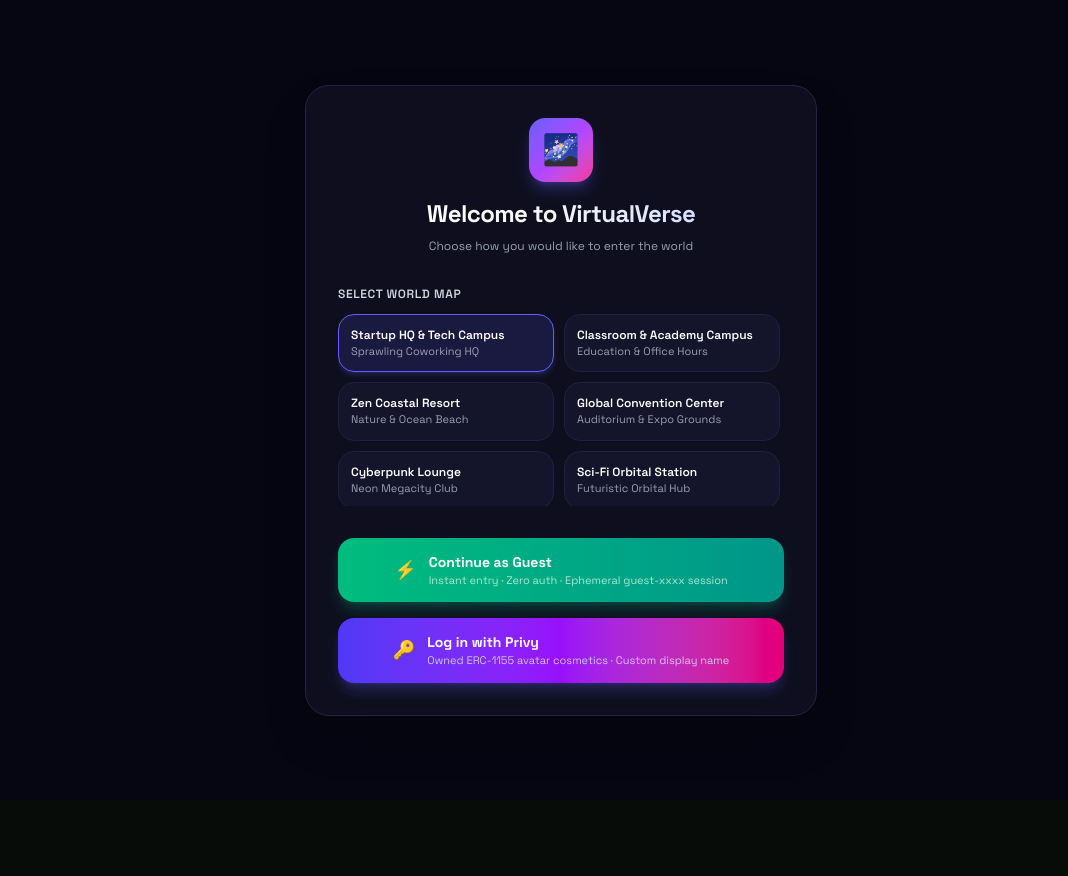
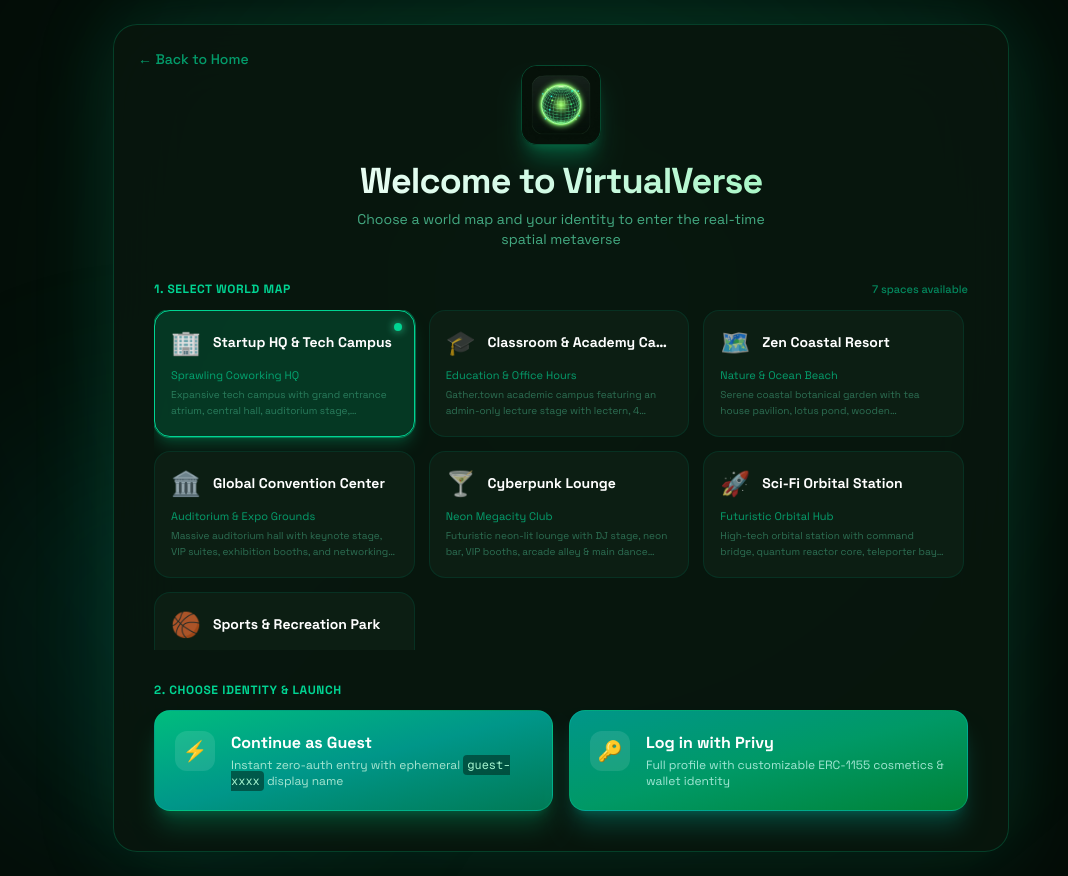
Before and after one commit to tmanas06/metaspace, a Next.js app in the folder virtualverse-web/: page / in a window 1280 px wide. Both pictures are taken after a click on the button "Launch World →". Shown: the whole page, without its empty margins (79-1147 px from the left). Before the commit the page ends 800 px from the top, so only its background shows below. Built offline with nearby package versions, Linux system fonts and the light colour scheme; no server answers.

Commit message:
Fix: Pass livekit state to VideoOverlay for remote video display
The VideoOverlay was receiving an empty Map for remoteVideoElements instead of the actual livekit state. Now passing livekit.remoteVideoElements so other players' videos are displayed when in proximity.

```diff
--- a/virtualverse-web/src/components/VirtualWorld.tsx
+++ b/virtualverse-web/src/components/VirtualWorld.tsx
@@ -192,12 +192,27 @@ export function VirtualWorld({ onBack }: { onBack?: () => void }) {
     }
   };
 
+  const [isSidebarCollapsed, setIsSidebarCollapsed] = useState(false);
+
   const handleLeave = () => {
     colyseus.disconnect();
     import("@/lib/livekit").then(({ liveKitManager }) => {
       liveKitManager.disconnectProximityRoom();
     });
     setJoined(false);
+  };
+
+  const handleSidebarCollapse = (collapsed: boolean) => {
+    setIsSidebarCollapsed(collapsed);
+    const newWidth = collapsed ? 48 : 220;
+    setSidebarWidth(newWidth);
+    setTimeout(() => {
+      window.dispatchEvent(new Event("resize"));
+    }, 260);
+  };
+
+  const handleToggleSidebar = () => {
+    handleSidebarCollapse(!isSidebarCollapsed);
   };
 
   if (!joined) {
@@ -210,6 +225,7 @@ export function VirtualWorld({ onBack }: { onBack?: () => void }) {
         selectedMapData={selectedMapData}
         onSelectMap={setSelectedMapData}
         authenticated={authenticated}
+        onBack={onBack}
       />
     );
   }
@@ -219,7 +235,7 @@ export function VirtualWorld({ onBack }: { onBack?: () => void }) {
       style={{
         position: "fixed",
         inset: 0,
-        background: "#0d0d1a",
+        background: "#050b07",
         overflow: "hidden",
       }}
     >
@@ -234,6 +250,8 @@ export function VirtualWorld({ onBack }: { onBack?: () => void }) {
             bottom: 0,
             width: sidebarWidth,
             zIndex: 20,
+            transition: "width 0.25s cubic-bezier(0.16, 1, 0.3, 1)",
+            overflow: "hidden",
           }}
         >
           <PlayerSidebar
@@ -244,6 +262,7 @@ export function VirtualWorld({ onBack }: { onBack?: () => void }) {
             onOpenControls={() => setIsControlsOpen(true)}
             onOpenPermissions={() => setIsPermissionsOpen(true)}
             onLeave={handleLeave}
+            onCollapsedChange={handleSidebarCollapse}
           />
         </div>
       )}
@@ -255,7 +274,7 @@ export function VirtualWorld({ onBack }: { onBack?: () => void }) {
           top: 0,
           right: 0,
           bottom: 0,
-          left: sidebarWidth,
+          left: isMobile ? 0 : sidebarWidth,
           display: "flex",
           flexDirection: "column",
           transition: "left 0.25s cubic-bezier(0.16, 1, 0.3, 1)",
@@ -272,6 +291,8 @@ export function VirtualWorld({ onBack }: { onBack?: () => void }) {
           onOpenPermissions={() => setIsPermissionsOpen(true)}
           onOpenAvatarCustomizer={() => setIsAvatarModalOpen(true)}
           onLeave={handleLeave}
+          onToggleSidebar={handleToggleSidebar}
+          isSidebarCollapsed={isSidebarCollapsed}
         />
 
         {/* Game Canvas Container */}
@@ -280,7 +301,8 @@ export function VirtualWorld({ onBack }: { onBack?: () => void }) {
 
           {/* Floating Proximity Video Tiles (top-right of canvas) */}
           <VideoOverlay
-            remoteVideoElements={new Map()}
+            livekitState={livekit}
+            remoteVideoElements={livekit.remoteVideoElements}
             username={username}
             onOpenMapSelector={() => setIsMapModalOpen(true)}
             onOpenControls={() => setIsControlsOpen(true)}
@@ -338,9 +360,18 @@ interface EntryChoiceScreenProps {
   selectedMapData: MapPresetData;
   onSelectMap: (map: MapPresetData) => void;
   authenticated: boolean;
+  onBack?: () => void;
 }
 
-const MAP_ACCENTS = ["#6366f1", "#8b5cf6", "#ec4899", "#10b981", "#f59e0b", "#3b82f6", "#14b8a6"];
+const MAP_ICONS: Record<string, string> = {
+  startup_office: "🏢",
+  classroom: "🎓",
+  coastal_resort: "🌴",
+  event_hall: "🏛️",
+  cyberpunk_lounge: "🍸",
+  scifi_station: "🚀",
+  playground: "🏀",
+};
 
 function EntryChoiceScreen({
   onGuestJoin,
@@ -350,62 +381,105 @@ function EntryChoiceScreen({
   selectedMapData,
   onSelectMap,
   authenticated,
+  onBack,
 }: EntryChoiceScreenProps) {
   return (
-    <div className="fixed inset-0 bg-[#060612] text-white flex items-center justify-center p-4 overflow-y-auto">
-      <div className="w-full max-w-lg bg-[#0e0e1e] border border-[#242445] rounded-3xl p-8 shadow-2xl relative">
-        <div className="text-center mb-8">
-          <div className="w-16 h-16 mx-auto mb-4 rounded-2xl bg-gradient-to-br from-indigo-500 via-purple-500 to-pink-500 flex items-center justify-center shadow-lg shadow-indigo-500/30 text-3xl">
-            🌌
+    <div className="fixed inset-0 bg-[#040c07] text-white flex items-center justify-center p-4 sm:p-6 overflow-y-auto relative">
+      {/* Dynamic ambient radial glows */}
+      <div className="absolute top-1/3 left-1/2 -translate-x-1/2 -translate-y-1/2 w-[800px] h-[800px] bg-emerald-500/12 rounded-full blur-[140px] pointer-events-none" />
+      <div className="absolute bottom-10 left-10 w-[400px] h-[400px] bg-teal-500/10 rounded-full blur-[100px] pointer-events-none" />
+
+      <div className="w-full max-w-4xl bg-[#08170e]/90 border border-emerald-500/25 backdrop-blur-2xl rounded-3xl p-6 sm:p-10 shadow-[0_0_80px_rgba(16,185,129,0.2)] relative z-10 my-auto">
+        {onBack && (
+          <button
+            onClick={onBack}
+            className="absolute top-6 left-6 text-xs sm:text-sm text-emerald-400/70 hover:text-emerald-300 flex items-center gap-1.5 transition-colors font-medium cursor-pointer"
+          >
+            ← Back to Home
+          </button>
+        )}
+
+        <div className="text-center mb-8 mt-2 sm:mt-0">
+          <div className="w-16 h-16 sm:w-20 sm:h-20 mx-auto mb-4 rounded-2xl overflow-hidden border border-emerald-500/30 shadow-xl shadow-emerald-500/30">
+            <img src="/virtualverse-icon.jpg" alt="VirtualVerse" className="w-full h-full object-cover" />
           </div>
-          <h1 className="text-2xl font-extrabold tracking-tight bg-gradient-to-r from-white via-gray-100 to-indigo-200 bg-clip-text text-transparent">
+          <h1 className="text-3xl sm:text-4xl font-black tracking-tight bg-gradient-to-r from-white via-emerald-100 to-green-300 bg-clip-text text-transparent">
             Welcome to VirtualVerse
           </h1>
-          <p className="text-xs text-gray-400 mt-2">
-            Choose how you would like to enter the world
+          <p className="text-xs sm:text-sm text-emerald-300/70 mt-2 max-w-md mx-auto">
+            Choose a world map and your identity to enter the real-time spatial metaverse
           </p>
         </div>
 
-        {/* Map Selection */}
+        {/* Map Selection Grid */}
         <div className="mb-8">
-          <label className="block text-xs font-semibold text-gray-300 uppercase tracking-wider mb-3">
-            Select World Map
+          <div className="flex items-center justify-between mb-3">
+            <label className="text-xs font-bold text-emerald-400 uppercase tracking-wider">
+              1. Select World Map
             </label>
-          <div className="grid grid-cols-2 gap-2.5 max-h-48 overflow-y-auto pr-1">
-            {presets.map((preset, i) => {
-              const accent = MAP_ACCENTS[i % MAP_ACCENTS.length];
+            <span className="text-[11px] text-emerald-400/60 font-medium">
+              {presets.length} spaces available
+            </span>
+          </div>
+
+          <div className="grid grid-cols-1 sm:grid-cols-2 md:grid-cols-3 gap-3.5 max-h-[340px] overflow-y-auto pr-1">
+            {presets.map((preset) => {
               const isSelected = (preset.id || preset.name) === (selectedMapData.id || selectedMapData.name);
+              const mapIcon = MAP_ICONS[preset.id] || preset.icon || "🗺️";
+
               return (
                 <button
                   key={preset.id || preset.name}
                   type="button"
                   onClick={() => onSelectMap(preset)}
-                  className={`p-3 rounded-2xl border text-left transition-all relative ${
+                  className={`p-4 rounded-2xl border text-left transition-all duration-200 relative group cursor-pointer ${
                     isSelected
-                      ? "border-indigo-500 bg-indigo-500/15 text-white shadow-md shadow-indigo-500/20"
-                      : "border-[#202040] bg-[#14142b] text-gray-400 hover:border-gray-600 hover:text-white"
+                      ? "border-emerald-400 bg-emerald-500/20 text-white shadow-lg shadow-emerald-500/25 ring-1 ring-emerald-400/40"
+                      : "border-emerald-900/40 bg-[#0c1e13] text-emerald-300/70 hover:border-emerald-500/40 hover:bg-[#0e2417] hover:text-white"
                   }`}
                 >
-                  <div className="font-semibold text-xs text-white truncate">{preset.name}</div>
-                  <div className="text-[11px] text-gray-400 truncate">{preset.theme || "Spatial Map"}</div>
+                  <div className="flex items-center gap-3 mb-2">
+                    <span className="text-2xl">{mapIcon}</span>
+                    <div className="font-bold text-xs sm:text-sm text-white truncate leading-tight">
+                      {preset.name}
+                    </div>
+                  </div>
+                  <div className="text-[11px] text-emerald-400/70 truncate mb-1">
+                    {preset.theme || "Spatial Map"}
+                  </div>
+                  {preset.description && (
+                    <div className="text-[10px] text-emerald-300/40 line-clamp-2 leading-relaxed">
+                      {preset.description}
+                    </div>
+                  )}
+                  {isSelected && (
+                    <div className="absolute top-3 right-3 w-2 h-2 rounded-full bg-emerald-400 shadow-[0_0_8px_#34d399]" />
+                  )}
                 </button>
               );
             })}
           </div>
         </div>
 
-        {/* Identity Choice Actions */}
-        <div className="space-y-4">
+        {/* Identity Choice Actions Grid */}
+        <div>
+          <label className="block text-xs font-bold text-emerald-400 uppercase tracking-wider mb-3">
+            2. Choose Identity & Launch
+          </label>
+
+          <div className="grid grid-cols-1 sm:grid-cols-2 gap-4">
             <button
               onClick={onGuestJoin}
               disabled={joining}
-            className="w-full py-3.5 px-6 rounded-2xl font-bold text-white bg-gradient-to-r from-emerald-500 to-teal-600 hover:from-emerald-400 hover:to-teal-550 shadow-lg shadow-emerald-500/25 transition-all transform active:scale-98 flex items-center justify-center gap-3 cursor-pointer disabled:opacity-50"
+              className="p-5 rounded-2xl font-bold text-white bg-gradient-to-br from-emerald-500 via-teal-600 to-emerald-700 hover:from-emerald-400 hover:to-teal-500 border border-emerald-400/30 shadow-xl shadow-emerald-500/25 transition-all transform active:scale-98 flex items-start gap-4 cursor-pointer disabled:opacity-50 text-left"
             >
-            <span className="text-lg">⚡</span>
-            <div className="text-left">
-              <div className="text-sm">Continue as Guest</div>
-              <div className="text-[11px] text-emerald-100/80 font-normal">
-                Instant entry · Zero auth · Ephemeral guest-xxxx session
+              <div className="w-10 h-10 rounded-xl bg-white/10 flex items-center justify-center text-xl shrink-0">
+                ⚡
+              </div>
+              <div>
+                <div className="text-base font-extrabold text-white">Continue as Guest</div>
+                <div className="text-xs text-emerald-100/80 font-normal mt-0.5 leading-snug">
+                  Instant zero-auth entry with ephemeral <code className="bg-emerald-950/60 px-1 py-0.5 rounded text-emerald-200">guest-xxxx</code> display name
                 </div>
               </div>
             </button>
@@ -413,20 +487,23 @@ function EntryChoiceScreen({
             <button
               onClick={onAuthJoin}
               disabled={joining}
-            className="w-full py-3.5 px-6 rounded-2xl font-bold text-white bg-gradient-to-r from-indigo-600 via-purple-600 to-pink-600 hover:opacity-95 shadow-lg shadow-indigo-500/25 transition-all transform active:scale-98 flex items-center justify-center gap-3 cursor-pointer disabled:opacity-50"
+              className="p-5 rounded-2xl font-bold text-white bg-gradient-to-br from-teal-600 via-emerald-600 to-green-700 hover:from-teal-500 hover:to-green-600 border border-teal-400/30 shadow-xl shadow-teal-500/25 transition-all transform active:scale-98 flex items-start gap-4 cursor-pointer disabled:opacity-50 text-left"
             >
-            <span className="text-lg">🔑</span>
-            <div className="text-left">
-              <div className="text-sm">
+              <div className="w-10 h-10 rounded-xl bg-white/10 flex items-center justify-center text-xl shrink-0">
+                🔑
+              </div>
+              <div>
+                <div className="text-base font-extrabold text-white">
                   {authenticated ? "Enter as Privy User" : "Log in with Privy"}
                 </div>
-              <div className="text-[11px] text-indigo-100/80 font-normal">
-                Owned ERC-1155 avatar cosmetics · Custom display name
+                <div className="text-xs text-teal-100/80 font-normal mt-0.5 leading-snug">
+                  Full profile with customizable ERC-1155 cosmetics & wallet identity
                 </div>
               </div>
             </button>
           </div>
         </div>
       </div>
+    </div>
   );
 }
--- a/virtualverse-web/src/components/ui/MenuBar.tsx
+++ b/virtualverse-web/src/components/ui/MenuBar.tsx
@@ -13,6 +13,8 @@ interface MenuBarProps {
   onOpenPermissions: () => void;
   onOpenAvatarCustomizer?: () => void;
   onLeave: () => void;
+  onToggleSidebar?: () => void;
+  isSidebarCollapsed?: boolean;
 }
 
 export function MenuBar({
@@ -25,6 +27,8 @@ export function MenuBar({
   onOpenPermissions,
   onOpenAvatarCustomizer,
   onLeave,
+  onToggleSidebar,
+  isSidebarCollapsed,
 }: MenuBarProps) {
   const getStatusBadge = (status: ConnectionStatus) => {
     switch (status) {
@@ -42,20 +46,33 @@ export function MenuBar({
   const cBadge = getStatusBadge(colyseusStatus);
 
   return (
-    <header className="w-full bg-[#0f172a]/90 backdrop-blur-md border-b border-white/10 px-4 py-2.5 flex items-center justify-between shadow-lg relative z-30">
-      {/* Left: Brand + Map info */}
-      <div className="flex items-center gap-4">
+    <header className="w-full bg-[#07130b]/95 backdrop-blur-md border-b border-emerald-500/20 px-4 py-2.5 flex items-center justify-between shadow-lg relative z-30">
+      {/* Left: Sidebar Toggle + Brand + Map info */}
+      <div className="flex items-center gap-3">
+        {/* Sidebar Toggle Button */}
+        {onToggleSidebar && (
+          <button
+            onClick={onToggleSidebar}
+            title={isSidebarCollapsed ? "Expand sidebar" : "Collapse sidebar"}
+            className="p-1.5 rounded-lg bg-emerald-500/10 hover:bg-emerald-500/20 border border-emerald-500/30 text-emerald-400 hover:text-emerald-300 transition-colors flex items-center justify-center cursor-pointer"
+          >
+            <svg className="w-4 h-4" fill="none" viewBox="0 0 24 24" stroke="currentColor" strokeWidth={2}>
+              <path strokeLinecap="round" strokeLinejoin="round" d="M4 6h16M4 12h16M4 18h7" />
+            </svg>
+          </button>
+        )}
+
         {/* Brand */}
         <div className="flex items-center gap-2.5">
-          <div className="w-8 h-8 rounded-lg bg-indigo-600 flex items-center justify-center shadow-inner">
-            <svg className="w-4 h-4 text-white" fill="none" viewBox="0 0 24 24" stroke="currentColor">
-              <path strokeLinecap="round" strokeLinejoin="round" strokeWidth={2} d="M3.055 11H5a2 2 0 012 2v1a2 2 0 002 2 2 2 0 012 2v2.945M8 3.935V5.5A2.5 2.5 0 0010.5 8h.5a2 2 0 012 2 2 2 0 104 0 2 2 0 012-2h1.064M15 20.488V18a2 2 0 012-2h3.064" />
-            </svg>
+          <div className="w-8 h-8 rounded-xl bg-gradient-to-br from-emerald-400 via-teal-500 to-green-500 flex items-center justify-center shadow-md shadow-emerald-500/30 text-base">
+            🌐
           </div>
-          <span className="text-white font-bold tracking-tight text-sm">VirtualVerse</span>
+          <span className="font-extrabold tracking-tight text-sm text-transparent bg-clip-text bg-gradient-to-r from-white via-emerald-100 to-green-300">
+            VirtualVerse
+          </span>
         </div>
 
-        <div className="h-4 w-px bg-white/10" />
+        <div className="h-4 w-px bg-emerald-500/20" />
 
         {/* Map Preset Button */}
         <button
```
Lines whose indentation alone changed are shown as unchanged.
